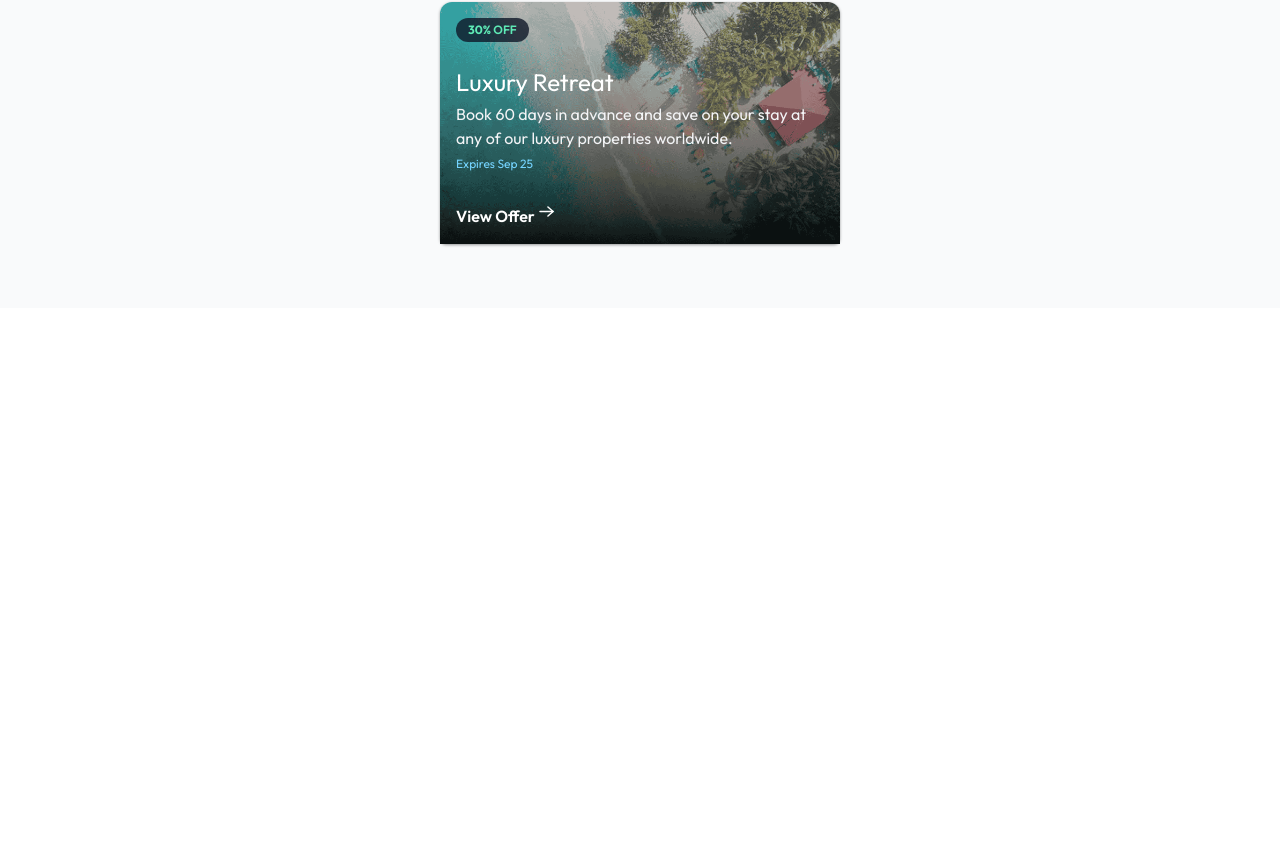
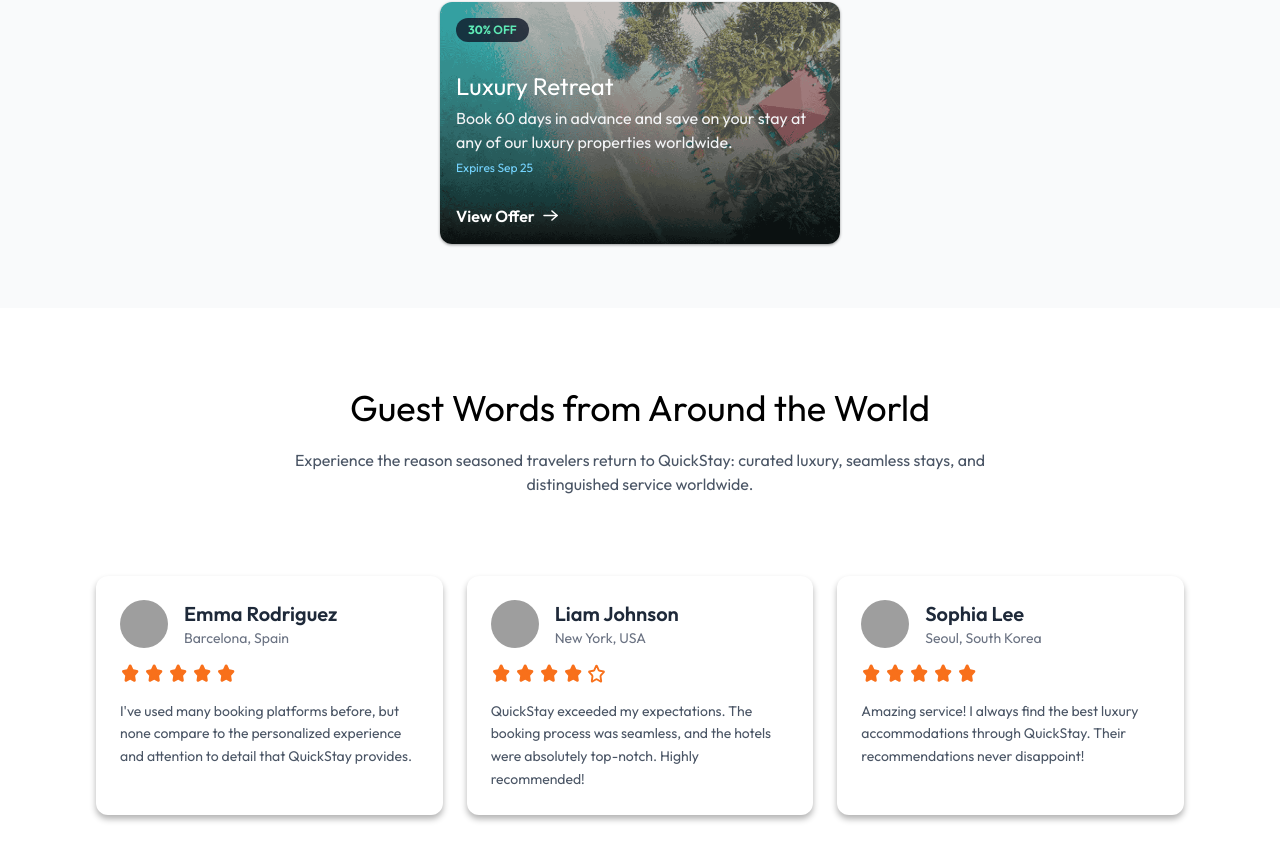
Before and after one commit to sam-bg07/Hotel-Booking, a React (Vite) app: page / in a window 1280 px wide. Shown: the part 2573-3434 px from the top of the page. Before the commit the page ends 2881 px from the top, so only its background shows below. Built offline with nearby package versions, Linux system fonts and the light colour scheme; no server answers; grey boxes are pictures that could not be loaded.

Commit message:
Complete Card Section

```diff
--- a/src/components/ExclusiveOffer.jsx
+++ b/src/components/ExclusiveOffer.jsx
@@ -10,7 +10,7 @@ const ExclusiveOffer = () => {
       <p>
         <span className="text-5xl font-stretch-500%">Exclusive Offers</span>
       </p>
-      <div className="text-gray-600 mt-5 max-md:text-start max-sm:mx-4">
+      <div className="text-gray-600 mt-5 max-sm:mx-4">
         Take advantage of our handpicked deals and seasonal packages created
         just for you.
         <br />
@@ -20,29 +20,20 @@ const ExclusiveOffer = () => {
         Book today and let us take care of the rest.
       </div>
 
-      {/* Offer Cards Section   exclusiveOffers ${
-              hoveredCard && hoveredCard !== offer._id
-                ? "bg-black"
-                : "bg-red-700"
-            }*/}
-      <div className="px-6 md:px-16 lg:px-24 flex flex-wrap justify-center gap-4  mt-20 w-full">
+      <div className="px-6 md:px-16 lg:px-24 flex flex-wrap justify-center gap-4  mt-20 w-full group ">
         {exclusiveOffers.map((offer, index) => (
           <NavLink
             key={offer._id}
-            to={`to="/exclusive-offer/"${offer._id}`}
+            to={`/exclusive-offer/${offer._id}`}
             onMouseEnter={() => setHoveredCard(offer._id)}
             onMouseLeave={() => setHoveredCard(null)}
             className={` ${
               hoveredCard && hoveredCard !== offer._id
                 ? "opacity-50"
                 : "opacity-100"
-            } max-w-100 flex relative  rounded-md rounded-t-xl hover:-translate-y-1 transition-all duration-300 shadow-[0px_1px_3px_rgba(0,0,0,0.4)]`}
+            } max-w-100 flex relative rounded-xl overflow-hidden hover:-translate-y-1 transition-all duration-300 shadow-[0px_1px_3px_rgba(0,0,0,0.4)]`}
           >
-            <img
-              src={offer?.image}
-              alt="firstImage"
-              className="rounded-t-xl   "
-            />
+            <img src={offer?.image} alt="firstImage" />
             <div className="absolute inset-0  flex  justify-between items-start flex-col p-4 text-white">
               {/* Discount Badge */}
               <span className="bg-gray-900/80 text-emerald-300 text-xs font-semibold px-3 py-1 rounded-full self-start">
@@ -59,14 +50,16 @@ const ExclusiveOffer = () => {
                   Expires {offer.expiryDate}
                 </p>
               </div>
-              <div className="flex gap-1 items-center">
-                <span className="mt-2 inline-block font-semibold ">
-                  View Offer
-                </span>
+              <div className="flex gap-2 items-center justify-center">
+                <span className=" inline-block font-semibold ">View Offer</span>
                 <img
                   src={assets.arrowIcon}
                   alt="arrowIcon"
-                  className="text-white"
+                  className={`${
+                    hoveredCard && hoveredCard !== offer._id
+                      ? "opacity-50"
+                      : "group-hover:translate-x-3"
+                  }  translate-x-0 duration-300`}
                 />
               </div>
             </div>
--- /dev/null
+++ b/src/components/GuestCard.jsx
@@ -0,0 +1,66 @@
+import React from "react";
+import { assets, testimonials } from "../assets/assets";
+
+const GuestCard = () => {
+  const rating = 4;
+  return (
+    <div className=" my-20 flex flex-col items-center justify-center">
+      <span className="text-4xl font-stretch-500% text-center max-sm:mx-6">
+        Guest Words from Around the World
+      </span>
+      <p className="text-gray-600 mt-5 mx-3 text-center max-sm:mx-4 max-w-180 ">
+        Experience the reason seasoned travelers return to QuickStay: curated
+        luxury, seamless stays, and distinguished service worldwide.
+      </p>
+
+      {/* { id: 1, name: "Emma Rodriguez", address: "Barcelona, Spain", image: "https://images.unsplash.com/photo-1633332755192-727a05c4013d?q=80&w=200", rating: 5, review: "I've used many booking platforms before, but none compare to the personalized experience and attention to detail that QuickStay provides." }, */}
+
+      <div className="grid grid-cols-1 sm:grid-cols-2 lg:grid-cols-3 gap-6 px-6 md:px-16 lg:px-24 mt-20 w-full">
+        {testimonials.map((data, index) => (
+          <div
+            key={data.id}
+            className="bg-white p-6 rounded-xl shadow-[0_4px_6px_rgba(0,0,0,0.3),_0_1px_3px_rgba(255,255,255,0.1)]"
+          >
+            {/* User Image and Name */}
+            <div className="flex items-center gap-4 mb-4">
+              <img
+                src={data.image}
+                alt={data.name}
+                className="w-12 h-12 rounded-full object-cover"
+              />
+              <div>
+                <h3 className="font-semibold text-xl text-gray-800">
+                  {data.name}
+                </h3>
+                <p className="text-gray-500 text-sm">{data.address}</p>
+              </div>
+            </div>
+
+            {/* Star Rating */}
+            <div className="flex gap-1 mb-4">
+              {[1, 2, 3, 4, 5].map((star) => (
+                <img
+                  key={star}
+                  src={
+                    star <= data.rating
+                      ? assets.starIconFilled
+                      : assets.starIconOutlined
+                  }
+                  alt="star"
+                  className="w-5 h-5"
+                />
+              ))}
+            </div>
+
+            {/* Review Text */}
+            <p className="text-gray-600 text-sm leading-relaxed">
+              {data.review}
+            </p>
+          </div>
+        ))}
+      </div>
+    </div>
+  );
+};
+
+export default GuestCard;
--- a/src/components/Home.jsx
+++ b/src/components/Home.jsx
@@ -2,6 +2,7 @@ import React from "react";
 import Hero from "./Hero";
 import HotelCardFeatured from "./HotelCardFeatured";
 import ExclusiveOffer from "./ExclusiveOffer";
+import GuestCard from "./GuestCard";
 
 const Home = () => {
   return (
@@ -10,6 +11,7 @@ const Home = () => {
       <HotelCardFeatured />
       {/* Add more components as needed */}
       <ExclusiveOffer />
+      <GuestCard />
     </div>
   );
 };
```
